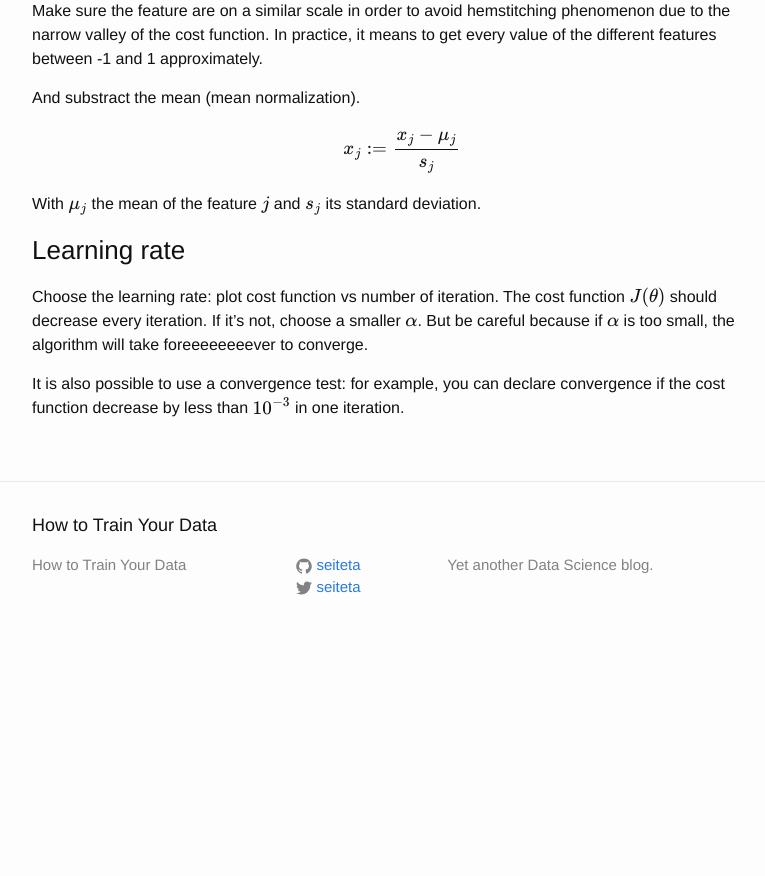
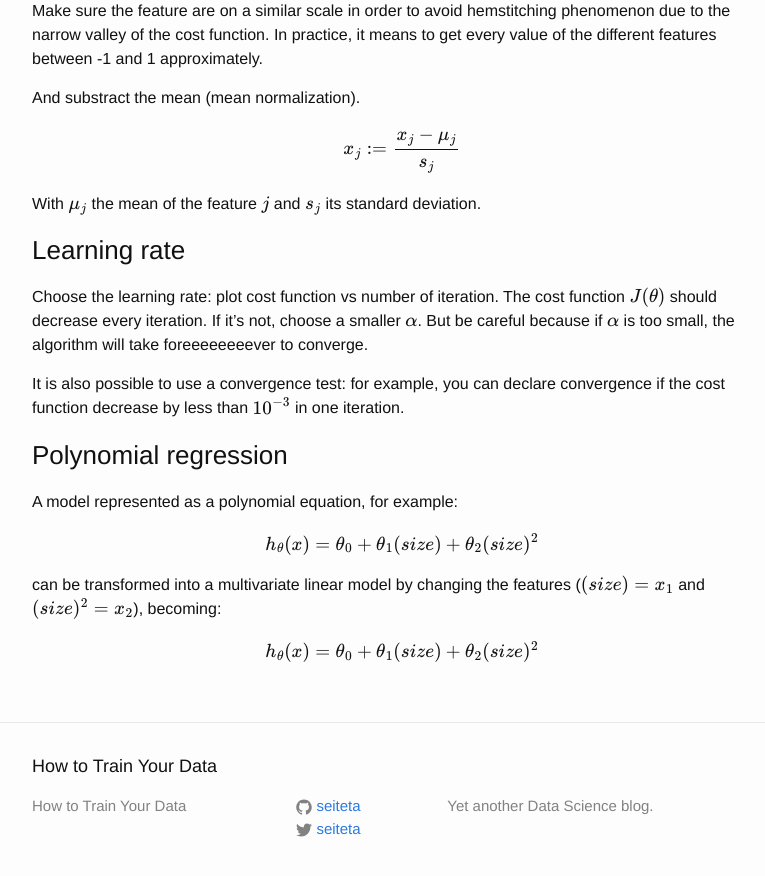
Before and after one commit to seiteta/seiteta.github.io_old, a Jekyll site: the page built from _posts/2014-12-04-machine-learning-notes.md, in a window 1280 px wide and 900 px high, scrolled down 2590 px. Shown: the top 876 px of the window, without its empty margins (238-1003 px from the left). Built offline with Jekyll 4.4.1, drawn with Linux system fonts in a browser that asks for light colours; formulas are drawn with MathJax 3; before the commit the page ends 3249 px from its top, so only the background shows below that.

Commit message:
Update 2014-12-04-machine-learning-notes.md

```diff
--- a/_posts/2014-12-04-machine-learning-notes.md
+++ b/_posts/2014-12-04-machine-learning-notes.md
@@ -97,3 +97,12 @@ With $$\mu_j$$ the mean of the feature $$j$$ and $$s_j$$ its standard deviation.
 Choose the learning rate: plot cost function vs number of iteration. The cost function $$J(\theta)$$ should decrease every iteration. If it's not, choose a smaller $$\alpha$$. But be careful because if $$\alpha$$ is too small, the algorithm will take foreeeeeeeever to converge.
 
 It is also possible to use a convergence test: for example, you can declare convergence if the cost function decrease by less than $$10^{-3}$$ in one iteration.
+
+### Polynomial regression
+A model represented as a polynomial equation, for example:
+
+$$ h_\theta (x) = \theta_0 + \theta_1 (size) + \theta_2 (size) ^2$$
+
+can be transformed into a multivariate linear model by changing the features ($$(size) = x_1$$ and $$ (size)^2 = x_2$$), becoming:
+
+$$ h_\theta (x) = \theta_0 + \theta_1 (size) + \theta_2 (size) ^2$$
```
